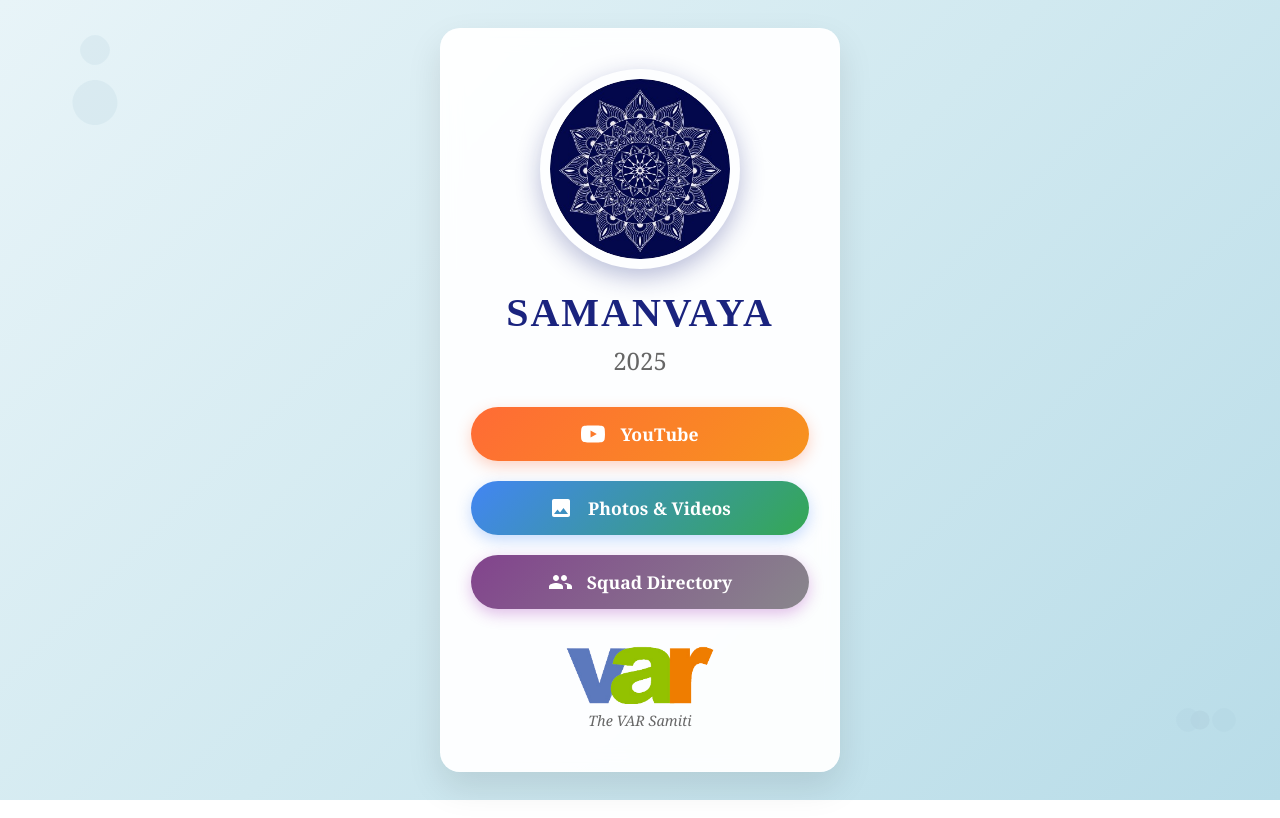
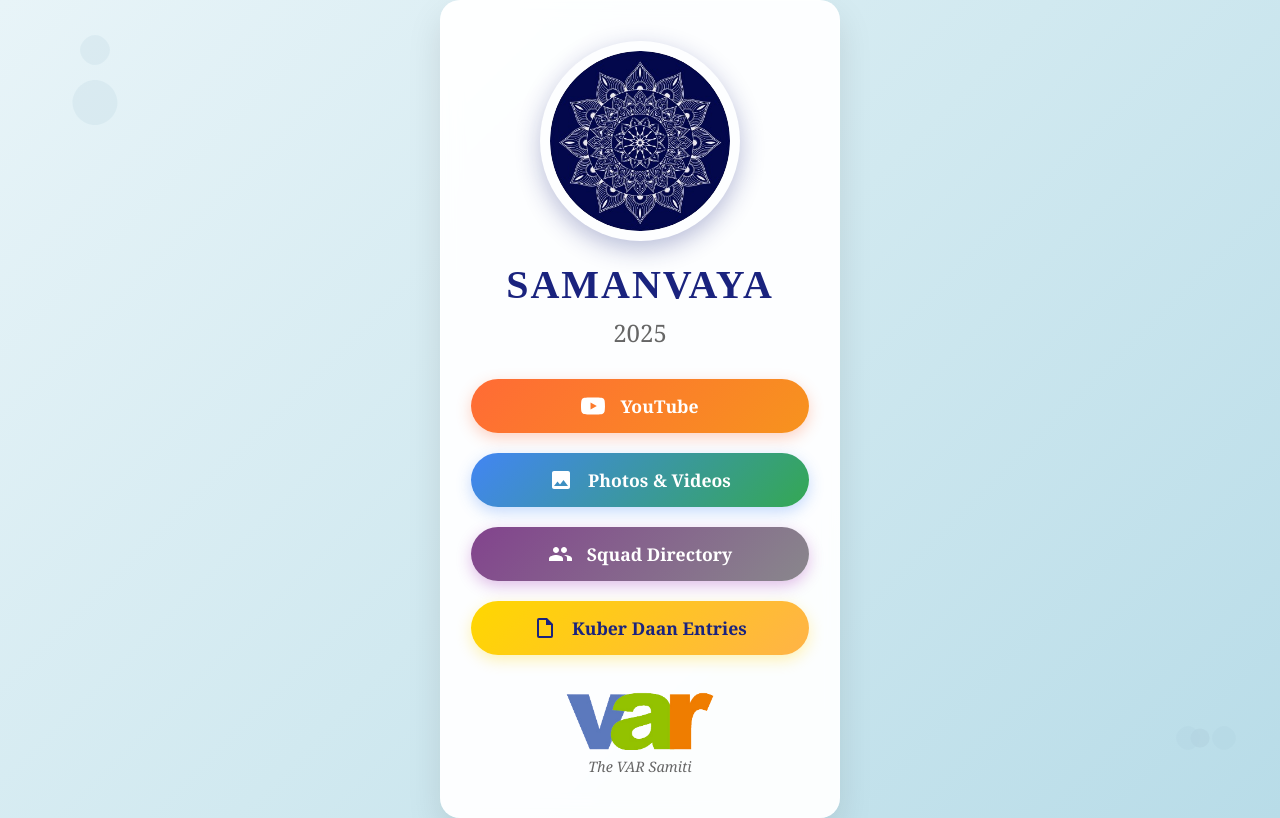
Before and after one commit to VARevents/samanvaya2k25, a plain HTML site: page index.html in a window 1280 px wide. Drawn offline with Linux system fonts and the light colour scheme.

Commit message:
Kuber Daan Entries button added

```diff
--- a/index.html
+++ b/index.html
@@ -344,6 +344,26 @@
           </svg>
           Squad Directory
         </a>
+
+        <!-- Kuber Daan Entries Button -->
+        <a
+          href="https://forms.gle/r6qhRGAZkntU8EQX7"
+          class="link-button"
+          id="kuber-daan-btn"
+          target="_blank"
+          style="
+            background: linear-gradient(135deg, #ffd700 0%, #ffb347 100%);
+            box-shadow: 0 5px 15px rgba(255, 215, 0, 0.3);
+            color: #1a237e;
+          "
+        >
+          <svg class="link-icon" viewBox="0 0 24 24">
+            <path
+              d="M14,2H6A2,2 0 0,0 4,4V20A2,2 0 0,0 6,22H18A2,2 0 0,0 20,20V8L14,2M18,20H6V4H13V9H18V20Z"
+            />
+          </svg>
+          Kuber Daan Entries
+        </a>
       </div>
 
       <img src="varlogo.png" alt="VAR Logo" class="var-logo" />
```
